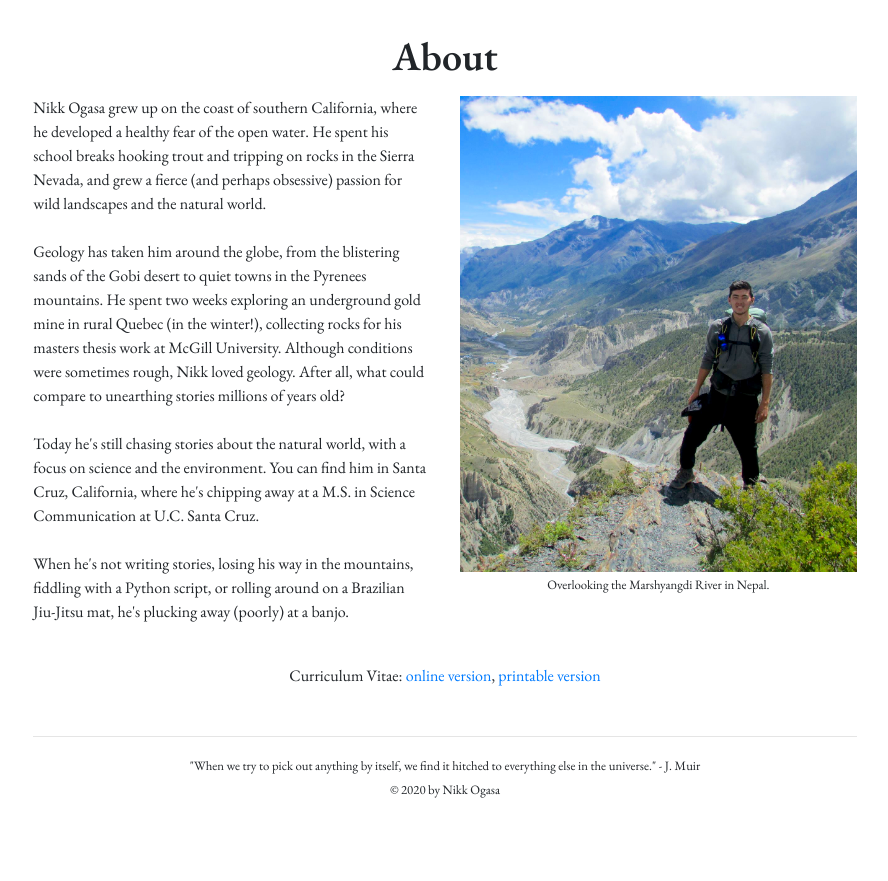
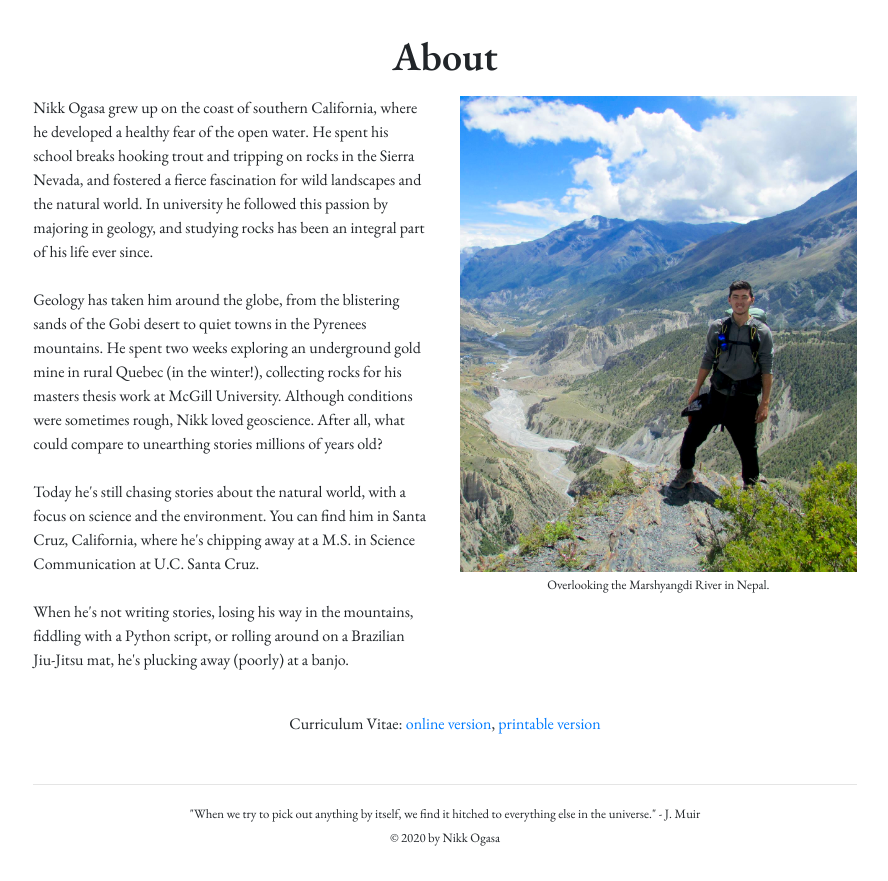
Before and after one commit to ntogasa/personal_website, a Django app: page /about/ in a window 1280 px wide. Shown: the part 80-961 px from the top of the page, without its empty margins (195-1083 px from the left). Before the commit the page ends 878 px from the top, so only its background shows below. Run offline with Django 3.2, Linux system fonts and the light colour scheme; parts of the project's set-up code (start-up, migrations or seed data) failed here and were passed over; some libraries are stand-ins or nearby versions.

Commit message:
Update about me

```diff
--- a/templates/about.html
+++ b/templates/about.html
@@ -17,12 +17,13 @@
                 <div class="col-12 col-sm-6">
                     Nikk Ogasa grew up on the coast of southern California, where he developed a healthy fear of the open
                     water. He spent his school breaks hooking trout and tripping on rocks in the Sierra Nevada, and
-                    grew a fierce (and perhaps obsessive) passion for wild landscapes and the natural world. <br><br>
+                    fostered a fierce fascination for wild landscapes and the natural world. In university he followed
+                    this passion by majoring in geology, and studying rocks has been an integral part of his life ever since.<br><br>
 
                     Geology has taken him around the globe, from the blistering sands of the Gobi desert
                     to quiet towns in the Pyrenees mountains. He spent two weeks exploring an underground gold mine
                     in rural Quebec (in the winter!), collecting rocks for his masters thesis work at McGill University.
-                    Although conditions were sometimes rough, Nikk loved geology. After all, what could compare
+                    Although conditions were sometimes rough, Nikk loved geoscience. After all, what could compare
                     to unearthing stories millions of years old?<br><br>
 
                     Today he's still chasing stories about the natural world, with a focus on science and the environment.
```
